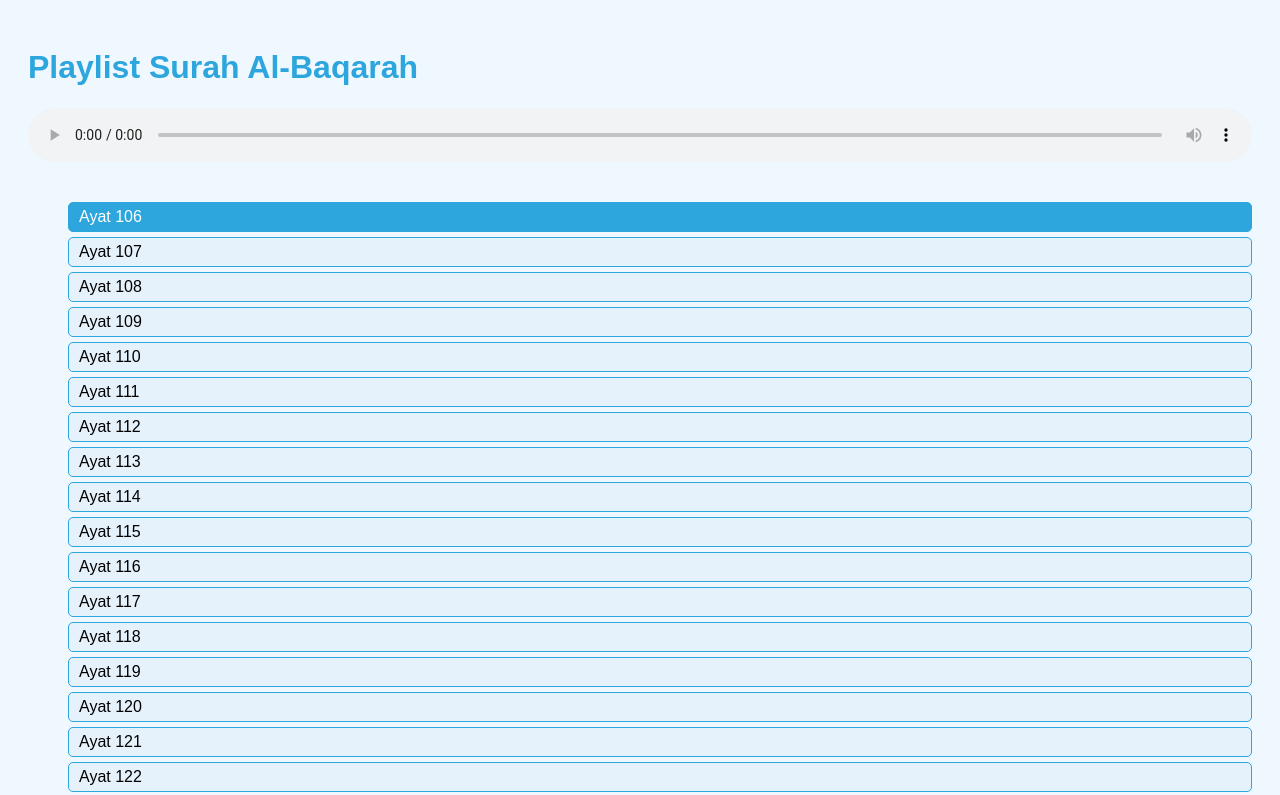
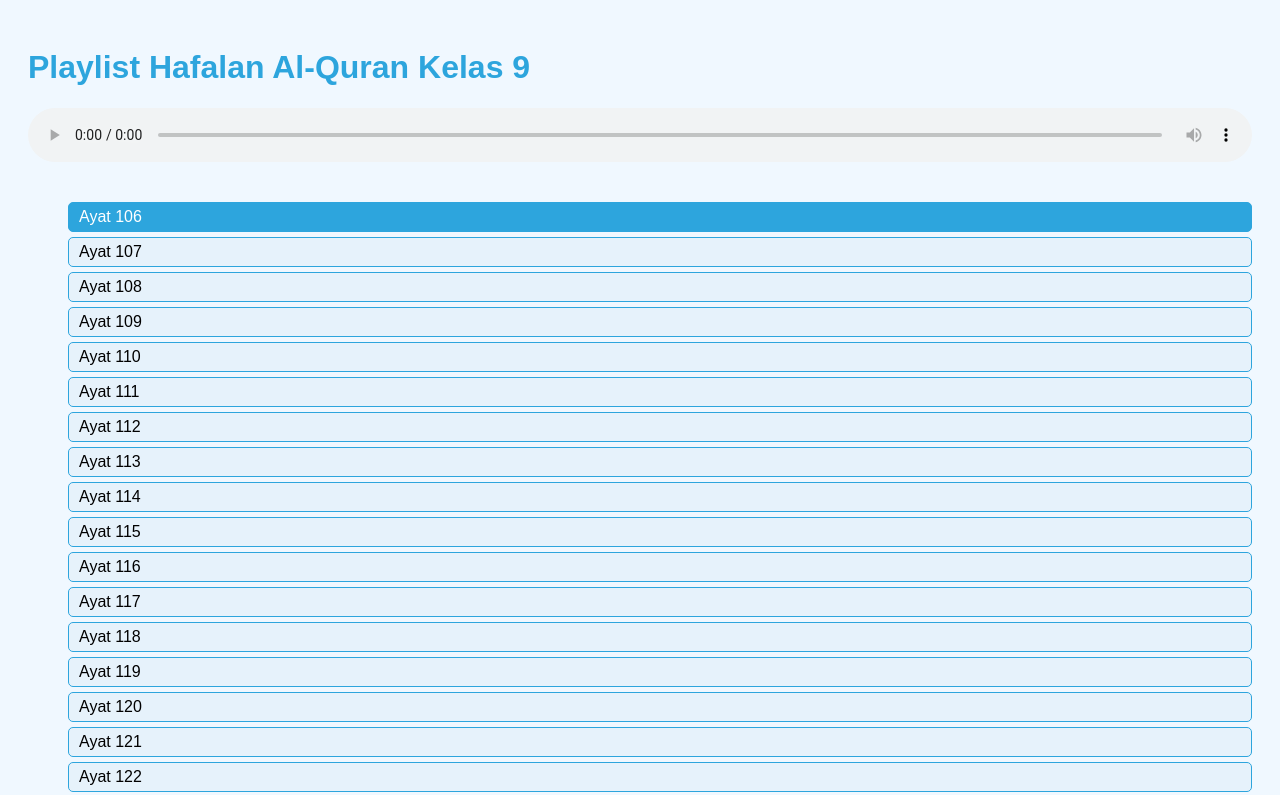
Before and after one commit to novalprasetiyo14/Playlist-Al-Quran, a plain HTML site: page index.html in a window 1280 px wide. Shown: the top 795 px of the page. Drawn offline with Linux system fonts and the light colour scheme.

Commit message:
Update index.html

```diff
--- a/index.html
+++ b/index.html
@@ -32,7 +32,7 @@
 </head>
 <body>
 
-<h1>Playlist Surah Al-Baqarah</h1>
+<h1>Playlist Hafalan Al-Quran Kelas 9</h1>
 
 <audio id="player" controls style="width:100%; margin-bottom:20px;"></audio>
 
```
